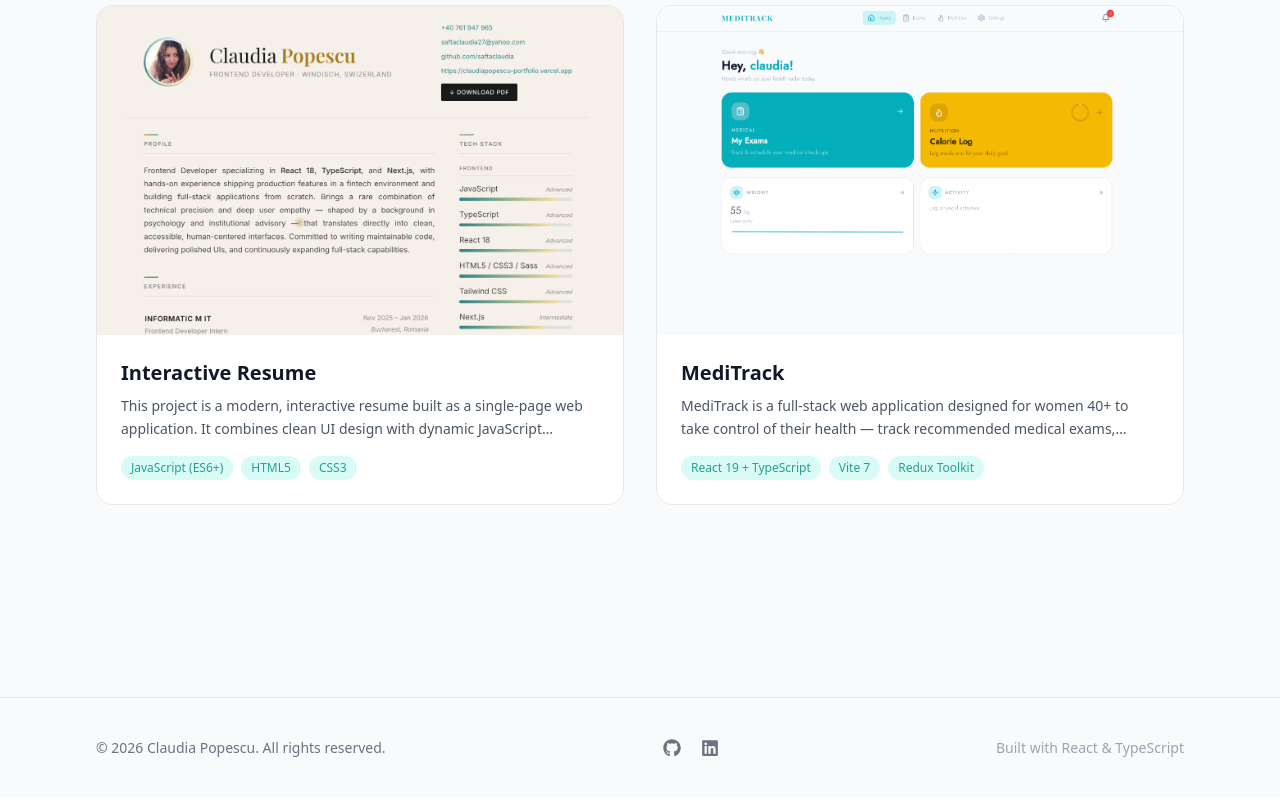
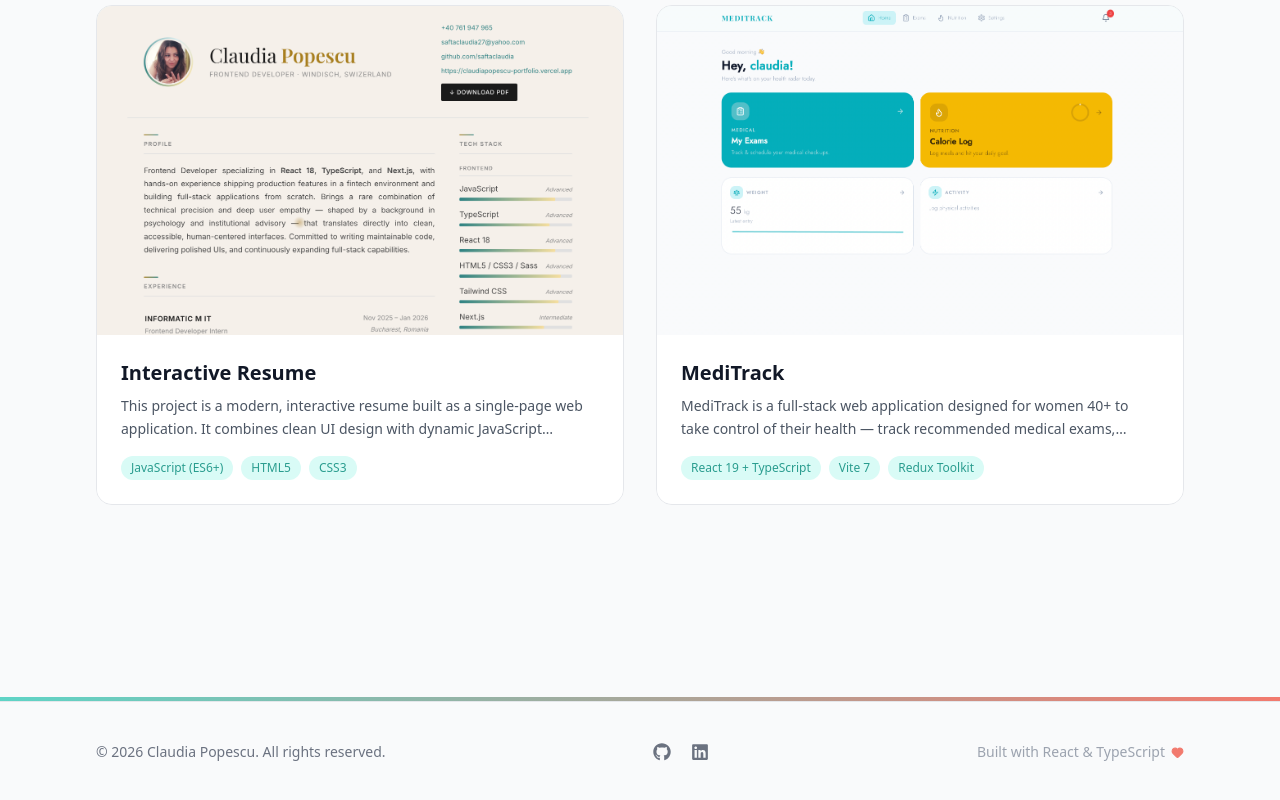
Before and after one commit to saftaclaudia/cp-portfolio, a React (Vite) app: page / in a window 1280 px wide. Shown: the part 992-1792 px from the top of the page. Built offline with nearby package versions, Linux system fonts and the light colour scheme.

Commit message:
Add gradient accent to footer and fix hover input in dark mode

```diff
--- a/src/components/Contact.tsx
+++ b/src/components/Contact.tsx
@@ -128,7 +128,7 @@ function Contact() {
                 type="text"
                 value={formData.name}
                 onChange={(e) => handleChange("name", e.target.value)}
-                className="w-full pl-11 pr-4 py-2.5 rounded-lg border border-gray-300 dark:border-gray-700 bg-white dark:bg-gray-950 text-gray-900 dark:text-white hover:border-mint-500 dark:hover:border-mint-400 focus:outline-none focus:ring-2 focus:ring-mint-500 focus:border-mint-500 transition-colors"
+                className="w-full pl-11 pr-4 py-2.5 rounded-lg border border-gray-300 dark:border-gray-700 bg-white dark:bg-gray-950 text-gray-900 dark:text-white hover:border-mint-500 dark:hover:border-mint-300 focus:outline-none focus:ring-2 focus:ring-mint-500 focus:border-mint-500 transition-colors"
               />
             </div>
             {errors.name && (
@@ -152,7 +152,7 @@ function Contact() {
                 type="email"
                 value={formData.email}
                 onChange={(e) => handleChange("email", e.target.value)}
-                className="w-full pl-11 pr-4 py-2.5 rounded-lg border border-gray-300 dark:border-gray-700 bg-white dark:bg-gray-950 text-gray-900 dark:text-white hover:border-mint-500 dark:hover:border-mint-400 focus:outline-none focus:ring-2 focus:ring-mint-500 focus:border-mint-500 transition-colors"
+                className="w-full pl-11 pr-4 py-2.5 rounded-lg border border-gray-300 dark:border-gray-700 bg-white dark:bg-gray-950 text-gray-900 dark:text-white hover:border-mint-500 dark:hover:border-mint-300 focus:outline-none focus:ring-2 focus:ring-mint-500 focus:border-mint-500 transition-colors"
               />
             </div>
             {errors.email && (
@@ -176,7 +176,7 @@ function Contact() {
                 rows={5}
                 value={formData.message}
                 onChange={(e) => handleChange("message", e.target.value)}
-                className="w-full pl-11 pr-4 py-2.5 rounded-lg border border-gray-300 dark:border-gray-700 bg-white dark:bg-gray-950 text-gray-900 dark:text-white hover:border-mint-500 dark:hover:border-mint-400 focus:outline-none focus:ring-2 focus:ring-mint-500 focus:border-mint-500 transition-colors"
+                className="w-full pl-11 pr-4 py-2.5 rounded-lg border border-gray-300 dark:border-gray-700 bg-white dark:bg-gray-950 text-gray-900 dark:text-white hover:border-mint-500 dark:hover:border-mint-300 focus:outline-none focus:ring-2 focus:ring-mint-500 focus:border-mint-500 transition-colors"
               />
             </div>
             {errors.message && (
--- a/src/components/Footer.tsx
+++ b/src/components/Footer.tsx
@@ -1,5 +1,6 @@
 import { useTranslation } from "react-i18next";
 import { FaGithub, FaLinkedin } from "react-icons/fa6";
+import { Heart } from "lucide-react";
 
 const socialLinks = [
   { icon: FaGithub, href: "https://github.com/saftaclaudia", label: "GitHub" },
@@ -15,7 +16,9 @@ function Footer() {
   const currentYear = new Date().getFullYear();
 
   return (
-    <footer className="border-t border-gray-200 dark:border-gray-800 mt-24">
+    <footer className="mt-24">
+      <div className="h-1 bg-gradient-to-r from-mint-500 to-coral-500" />
+      <div className="border-t border-gray-200 dark:border-gray-800">
         <div className="max-w-6xl mx-auto px-8 py-10 flex flex-col md:flex-row items-center justify-between gap-4">
           <p className="text-sm text-gray-500 dark:text-gray-400">
             © {currentYear} Claudia Popescu. {t("footer.rights")}
@@ -37,9 +40,11 @@ function Footer() {
               );
             })}
           </div>
-        <p className="text-sm text-gray-400 dark:text-gray-500">
+          <p className="text-sm text-gray-400 dark:text-gray-500 flex items-center gap-1.5">
             {t("footer.madeWith")}
+            <Heart size={13} className="text-coral-500 fill-coral-500" />
           </p>
+        </div>
       </div>
     </footer>
   );
```
Lines whose indentation alone changed are shown as unchanged.
